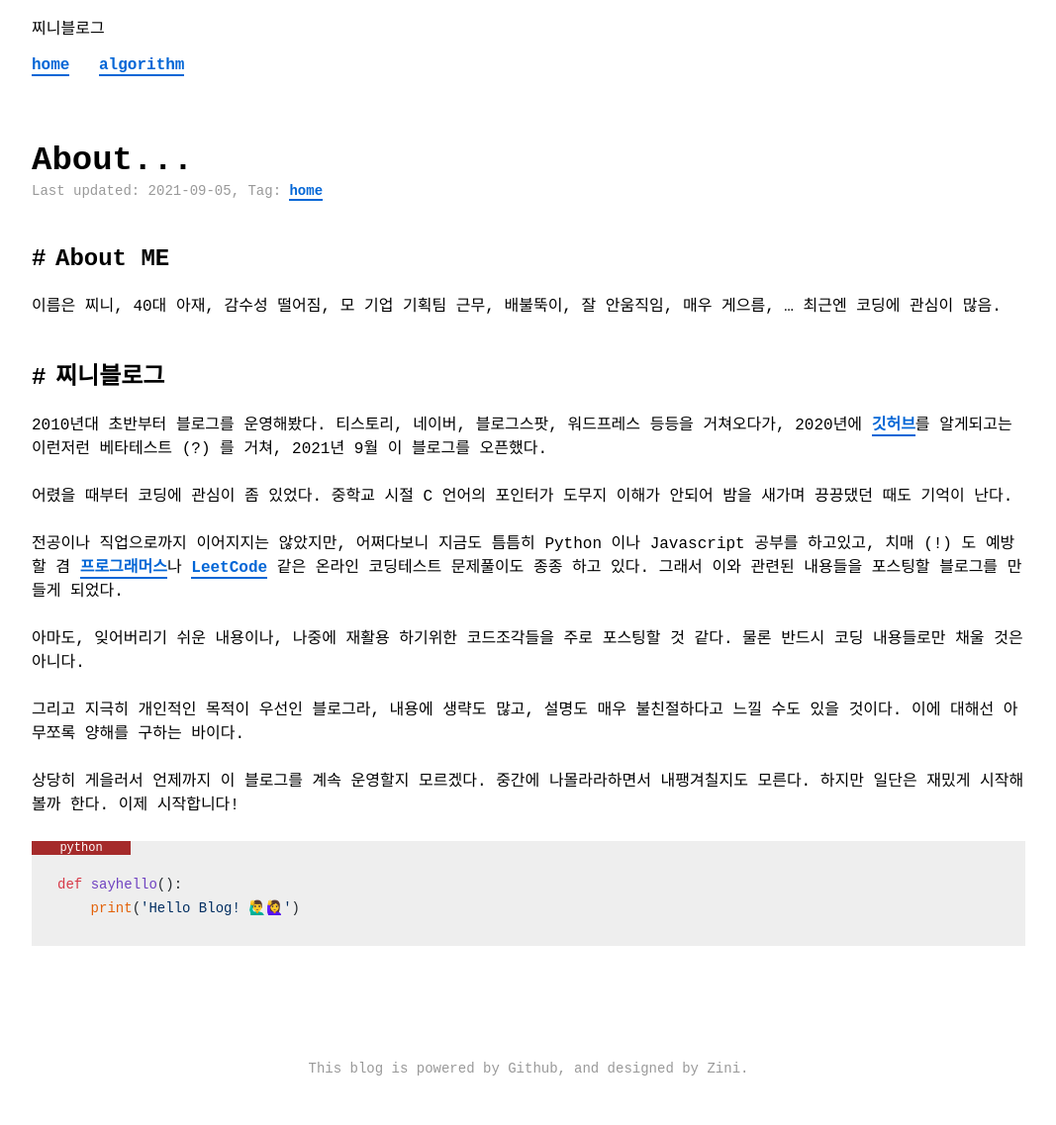
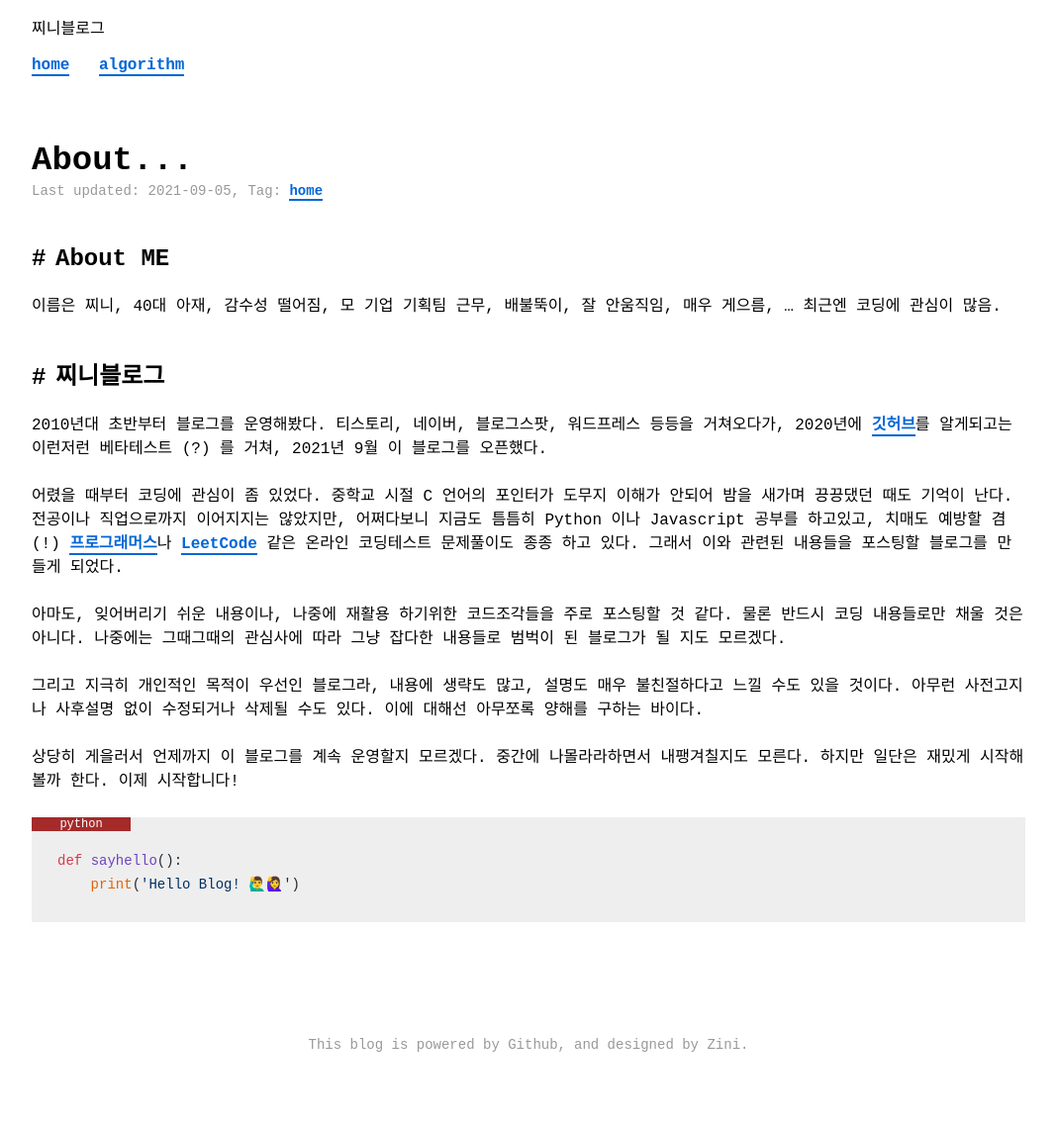
Before and after one commit to ziniblog/ziniblog.github.io, a Jekyll site: the page built from index.md, in a window 1280 px wide. Shown: the whole page at 99% size, without its empty margins (106-1173 px from the left). Built offline with Jekyll 4.4.1, drawn with Linux system fonts in a browser that asks for light colours; nearby versions of some CDN libraries; some web fonts are replaced; comment, search, counter and statistics services are not loaded; a style sheet for code colours, icons or effects is not loaded; after the commit the page ends 1113 px from its top, so only the background shows below that.

Commit message:
modified

```diff
--- a/index.md
+++ b/index.md
@@ -13,13 +13,11 @@ tags: [home]
 
 2010년대 초반부터 블로그를 운영해봤다. 티스토리, 네이버, 블로그스팟, 워드프레스 등등을 거쳐오다가, 2020년에 [깃허브](https://github.com/)를 알게되고는 이런저런 베타테스트 (?) 를 거쳐, 2021년 9월 이 블로그를 오픈했다.
 
-어렸을 때부터 코딩에 관심이 좀 있었다. 중학교 시절 C 언어의 포인터가 도무지 이해가 안되어 밤을 새가며 끙끙댔던 때도 기억이 난다.
+어렸을 때부터 코딩에 관심이 좀 있었다. 중학교 시절 C 언어의 포인터가 도무지 이해가 안되어 밤을 새가며 끙끙댔던 때도 기억이 난다. 전공이나 직업으로까지 이어지지는 않았지만, 어쩌다보니 지금도 틈틈히 Python 이나 Javascript 공부를 하고있고, 치매도 예방할 겸 (!) [프로그래머스](https://programmers.co.kr/)나 [LeetCode](https://leetcode.com/) 같은 온라인 코딩테스트 문제풀이도 종종 하고 있다. 그래서 이와 관련된 내용들을 포스팅할 블로그를 만들게 되었다.
 
-전공이나 직업으로까지 이어지지는 않았지만, 어쩌다보니 지금도 틈틈히 Python 이나 Javascript 공부를 하고있고, 치매 (!) 도 예방할 겸 [프로그래머스](https://programmers.co.kr/)나 [LeetCode](https://leetcode.com/) 같은 온라인 코딩테스트 문제풀이도 종종 하고 있다. 그래서 이와 관련된 내용들을 포스팅할 블로그를 만들게 되었다.
+아마도, 잊어버리기 쉬운 내용이나, 나중에 재활용 하기위한 코드조각들을 주로 포스팅할 것 같다. 물론 반드시 코딩 내용들로만 채울 것은 아니다. 나중에는 그때그때의 관심사에 따라 그냥 잡다한 내용들로 범벅이 된 블로그가 될 지도 모르겠다.
 
-아마도, 잊어버리기 쉬운 내용이나, 나중에 재활용 하기위한 코드조각들을 주로 포스팅할 것 같다. 물론 반드시 코딩 내용들로만 채울 것은 아니다.
-
-그리고 지극히 개인적인 목적이 우선인 블로그라, 내용에 생략도 많고, 설명도 매우 불친절하다고 느낄 수도 있을 것이다. 이에 대해선 아무쪼록 양해를 구하는 바이다.
+그리고 지극히 개인적인 목적이 우선인 블로그라, 내용에 생략도 많고, 설명도 매우 불친절하다고 느낄 수도 있을 것이다. 아무런 사전고지나 사후설명 없이 수정되거나 삭제될 수도 있다. 이에 대해선 아무쪼록 양해를 구하는 바이다.
 
 상당히 게을러서 언제까지 이 블로그를 계속 운영할지 모르겠다. 중간에 나몰라라하면서 내팽겨칠지도 모른다. 하지만 일단은 재밌게 시작해볼까 한다. 이제 시작합니다!
 
--- a/cats/cat-algorithm.html
+++ b/tags/tag-algorithm.html
@@ -8,8 +8,8 @@ title: algorithm
   <h1>{{ page.title }} 태그 포스팅들</h1>
 </div>
 <div id="tag-content">
-    {% assign subs = "seq|graph|design|math|code" | split: "|" %}
-    {% assign subs_desc = "Sequence:|Graph:|Algorithm Design:|Mathematics:|Useful Code Snippet:" | split: "|" %}
+    {% assign subs = "seq|graph|design|math" | split: "|" %}
+    {% assign subs_desc = "Sequence:|Graph:|Algorithm Design:|Mathematics:" | split: "|" %}
     {% assign to = subs.size | minus: 1 %}
 
     {% for i in (0..to) %}
```
Also changed, not shown: tags/test.md (renamed from cats/test.md).
